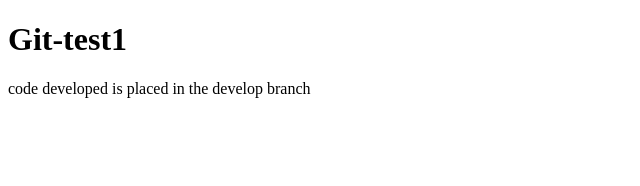
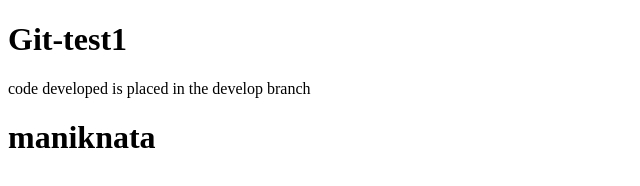
Before and after one commit to raavimanikanta/git-test1, a plain HTML site: page index.html in a window 1280 px wide. Shown: the whole page, without its empty margins (0-640 px from the left). Drawn offline with Linux system fonts and the light colour scheme.

Commit message:
sec changes

```diff
--- a/index.html
+++ b/index.html
@@ -9,5 +9,6 @@
 <body>
     <h1>Git-test1</h1>
     <p>code developed is placed in the develop branch</p>
+    <h1>maniknata</h1>
 </body>
 </html>
```
